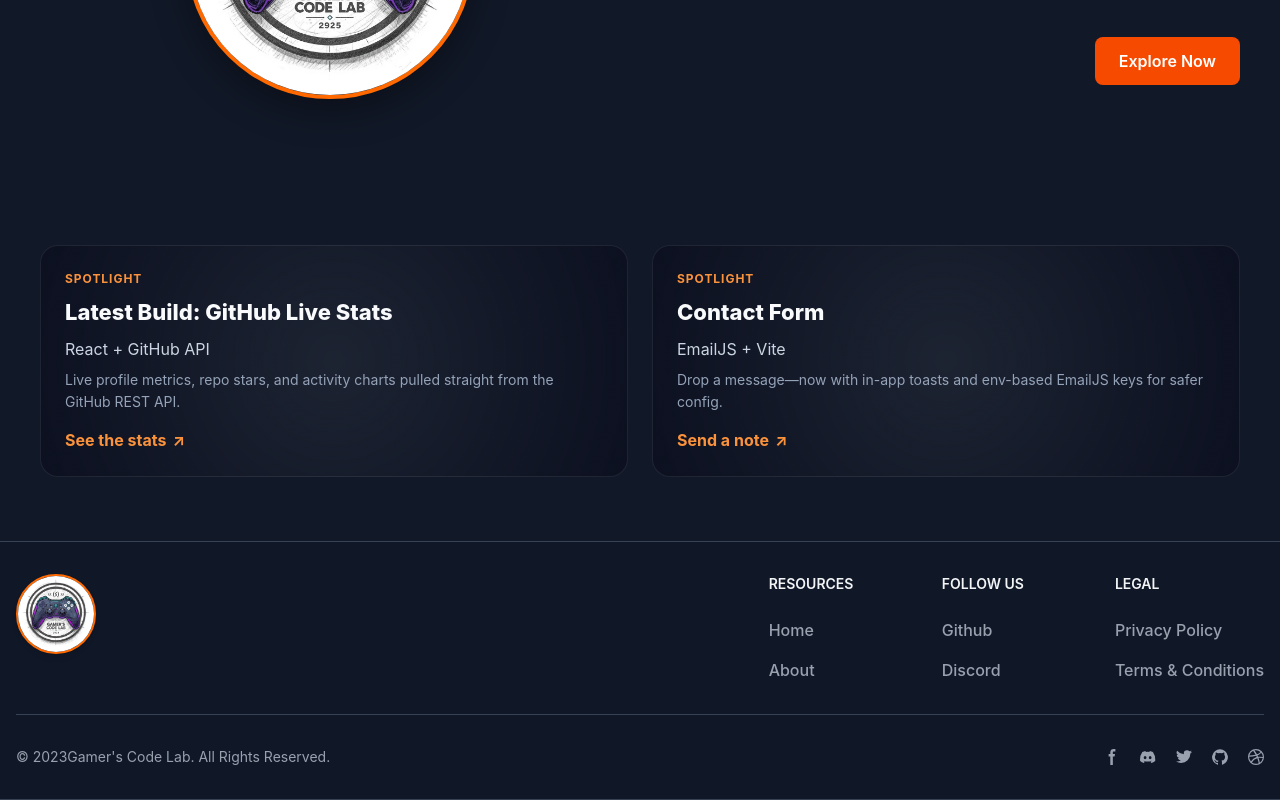
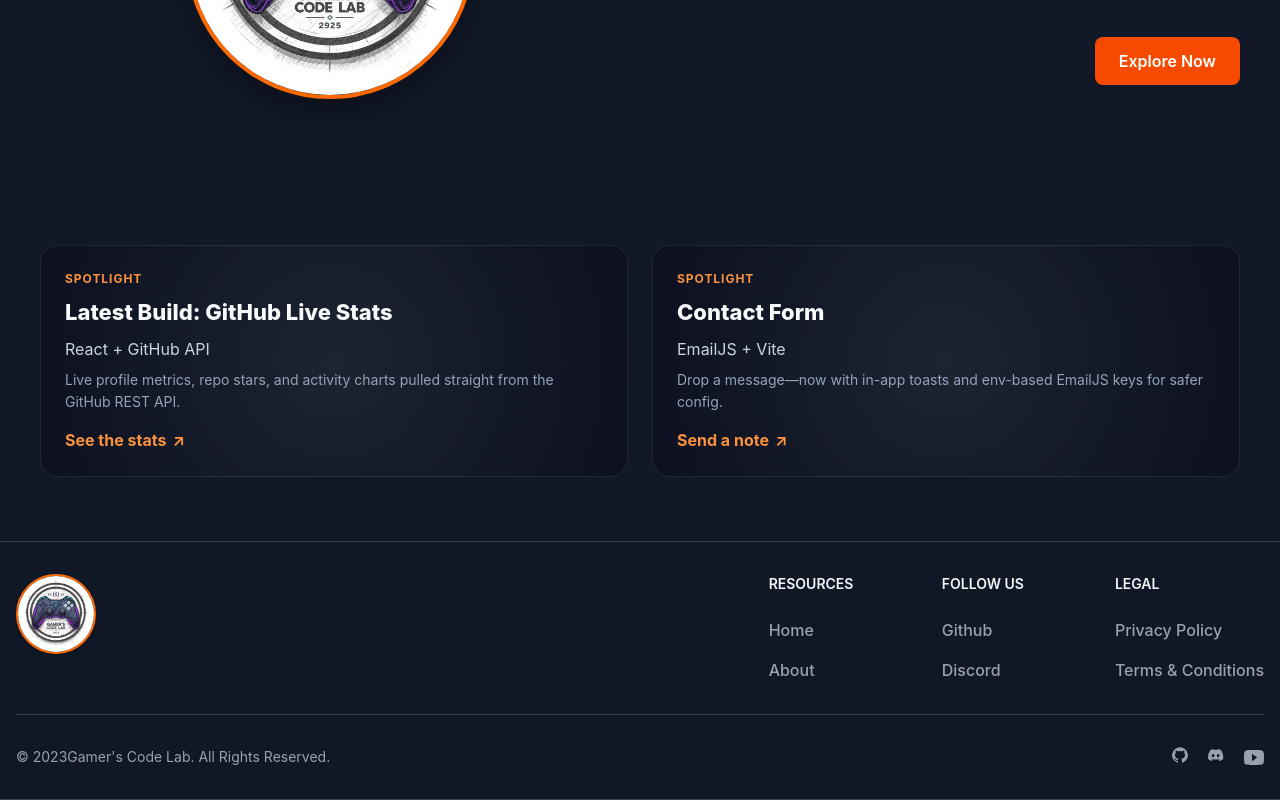
Before and after one commit to Debanjan110d/channel-s_website, a React (Vite) app: page / in a window 1280 px wide. Shown: the part 435-1235 px from the top of the page. Built offline with nearby package versions, Linux system fonts and the light colour scheme.

Commit message:
feat: update index.html title and enhance Footer component with social links

```diff
--- a/index.html
+++ b/index.html
@@ -5,7 +5,7 @@
   <meta charset="UTF-8" />
   <link rel="icon" type="image/jpeg" href="/ethe-logo.jpg" />
   <meta name="viewport" content="width=device-width, initial-scale=1.0" />
-  <title>yt_web</title>
+  <title>Gamer's Code Lab</title>
 </head>
 
 <body>
--- a/src/components/Footer/Footer.jsx
+++ b/src/components/Footer/Footer.jsx
@@ -81,23 +81,33 @@ export default function Footer() {
                         . All Rights Reserved.
                     </span>
                     <div className="flex mt-4 space-x-5 sm:justify-center sm:mt-0">
-                        <Link to="#" className="text-gray-400 hover:text-gray-100">
+                        <a
+                            href="https://github.com/debanjan110d"
+                            className="text-gray-400 hover:text-gray-100"
+                            target="_blank"
+                            rel="noreferrer"
+                        >
                             <svg
                                 className="w-4 h-4"
                                 aria-hidden="true"
                                 xmlns="http://www.w3.org/2000/svg"
                                 fill="currentColor"
-                                viewBox="0 0 8 19"
+                                viewBox="0 0 20 20"
                             >
                                 <path
-                                    fill-rule="evenodd"
-                                    d="M6.135 3H8V0H6.135a4.147 4.147 0 0 0-4.142 4.142V6H0v3h2v9.938h3V9h2.021l.592-3H5V3.591A.6.6 0 0 1 5.592 3h.543Z"
-                                    clip-rule="evenodd"
+                                    fillRule="evenodd"
+                                    d="M10 .333A9.911 9.911 0 0 0 6.866 19.65c.5.092.678-.215.678-.477 0-.237-.01-1.017-.014-1.845-2.757.6-3.338-1.169-3.338-1.169a2.627 2.627 0 0 0-1.1-1.451c-.9-.615.07-.6.07-.6a2.084 2.084 0 0 1 1.518 1.021 2.11 2.11 0 0 0 2.884.823c.044-.503.268-.973.63-1.325-2.2-.25-4.516-1.1-4.516-4.9A3.832 3.832 0 0 1 4.7 7.068a3.56 3.56 0 0 1 .095-2.623s.832-.266 2.726 1.016a9.409 9.409 0 0 1 4.962 0c1.89-1.282 2.717-1.016 2.717-1.016.366.83.402 1.768.1 2.623a3.827 3.827 0 0 1 1.02 2.659c0 3.807-2.319 4.644-4.525 4.889a2.366 2.366 0 0 1 .673 1.834c0 1.326-.012 2.394-.012 2.72 0 .263.18.572.681.475A9.911 9.911 0 0 0 10 .333Z"
+                                    clipRule="evenodd"
                                 />
                             </svg>
-                            <span className="sr-only">Facebook page</span>
-                        </Link>
-                        <Link to="#" className="text-gray-400 hover:text-gray-100">
+                            <span className="sr-only">GitHub</span>
+                        </a>
+                        <a
+                            href="https://discord.com/invite/AaTaHPt8Se"
+                            className="text-gray-400 hover:text-gray-100"
+                            target="_blank"
+                            rel="noreferrer"
+                        >
                             <svg
                                 className="w-4 h-4"
                                 aria-hidden="true"
@@ -107,56 +117,25 @@ export default function Footer() {
                             >
                                 <path d="M16.942 1.556a16.3 16.3 0 0 0-4.126-1.3 12.04 12.04 0 0 0-.529 1.1 15.175 15.175 0 0 0-4.573 0 11.585 11.585 0 0 0-.535-1.1 16.274 16.274 0 0 0-4.129 1.3A17.392 17.392 0 0 0 .182 13.218a15.785 15.785 0 0 0 4.963 2.521c.41-.564.773-1.16 1.084-1.785a10.63 10.63 0 0 1-1.706-.83c.143-.106.283-.217.418-.33a11.664 11.664 0 0 0 10.118 0c.137.113.277.224.418.33-.544.328-1.116.606-1.71.832a12.52 12.52 0 0 0 1.084 1.785 16.46 16.46 0 0 0 5.064-2.595 17.286 17.286 0 0 0-2.973-11.59ZM6.678 10.813a1.941 1.941 0 0 1-1.8-2.045 1.93 1.93 0 0 1 1.8-2.047 1.919 1.919 0 0 1 1.8 2.047 1.93 1.93 0 0 1-1.8 2.045Zm6.644 0a1.94 1.94 0 0 1-1.8-2.045 1.93 1.93 0 0 1 1.8-2.047 1.918 1.918 0 0 1 1.8 2.047 1.93 1.93 0 0 1-1.8 2.045Z" />
                             </svg>
-                            <span className="sr-only">Discord community</span>
-                        </Link>
-                        <Link to="#" className="text-gray-400 hover:text-gray-100">
+                            <span className="sr-only">Discord</span>
+                        </a>
+                        <a
+                            href="https://www.youtube.com/@GamersCodeLab"
+                            className="text-gray-400 hover:text-gray-100"
+                            target="_blank"
+                            rel="noreferrer"
+                        >
                             <svg
-                                className="w-4 h-4"
+                                className="w-5 h-5"
                                 aria-hidden="true"
                                 xmlns="http://www.w3.org/2000/svg"
                                 fill="currentColor"
-                                viewBox="0 0 20 17"
+                                viewBox="0 0 20 16"
                             >
-                                <path
-                                    fill-rule="evenodd"
-                                    d="M20 1.892a8.178 8.178 0 0 1-2.355.635 4.074 4.074 0 0 0 1.8-2.235 8.344 8.344 0 0 1-2.605.98A4.13 4.13 0 0 0 13.85 0a4.068 4.068 0 0 0-4.1 4.038 4 4 0 0 0 .105.919A11.705 11.705 0 0 1 1.4.734a4.006 4.006 0 0 0 1.268 5.392 4.165 4.165 0 0 1-1.859-.5v.05A4.057 4.057 0 0 0 4.1 9.635a4.19 4.19 0 0 1-1.856.07 4.108 4.108 0 0 0 3.831 2.807A8.36 8.36 0 0 1 0 14.184 11.732 11.732 0 0 0 6.291 16 11.502 11.502 0 0 0 17.964 4.5c0-.177 0-.35-.012-.523A8.143 8.143 0 0 0 20 1.892Z"
-                                    clip-rule="evenodd"
-                                />
+                                <path d="M19.615 3.184a2.486 2.486 0 0 0-1.75-1.757C16.33 1 10 1 10 1s-6.33 0-7.865.427a2.486 2.486 0 0 0-1.75 1.757A25.022 25.022 0 0 0 0 8.5a25.022 25.022 0 0 0 .385 5.316 2.486 2.486 0 0 0 1.75 1.757C3.67 16 10 16 10 16s6.33 0 7.865-.427a2.486 2.486 0 0 0 1.75-1.757A25.022 25.022 0 0 0 20 8.5a25.022 25.022 0 0 0-.385-5.316ZM8 12.202V4.798L13.2 8.5Z" />
                             </svg>
-                            <span className="sr-only">Twitter page</span>
-                        </Link>
-                        <Link to="#" className="text-gray-400 hover:text-gray-100">
-                            <svg
-                                className="w-4 h-4"
-                                aria-hidden="true"
-                                xmlns="http://www.w3.org/2000/svg"
-                                fill="currentColor"
-                                viewBox="0 0 20 20"
-                            >
-                                <path
-                                    fill-rule="evenodd"
-                                    d="M10 .333A9.911 9.911 0 0 0 6.866 19.65c.5.092.678-.215.678-.477 0-.237-.01-1.017-.014-1.845-2.757.6-3.338-1.169-3.338-1.169a2.627 2.627 0 0 0-1.1-1.451c-.9-.615.07-.6.07-.6a2.084 2.084 0 0 1 1.518 1.021 2.11 2.11 0 0 0 2.884.823c.044-.503.268-.973.63-1.325-2.2-.25-4.516-1.1-4.516-4.9A3.832 3.832 0 0 1 4.7 7.068a3.56 3.56 0 0 1 .095-2.623s.832-.266 2.726 1.016a9.409 9.409 0 0 1 4.962 0c1.89-1.282 2.717-1.016 2.717-1.016.366.83.402 1.768.1 2.623a3.827 3.827 0 0 1 1.02 2.659c0 3.807-2.319 4.644-4.525 4.889a2.366 2.366 0 0 1 .673 1.834c0 1.326-.012 2.394-.012 2.72 0 .263.18.572.681.475A9.911 9.911 0 0 0 10 .333Z"
-                                    clip-rule="evenodd"
-                                />
-                            </svg>
-                            <span className="sr-only">GitHub account</span>
-                        </Link>
-                        <Link to="#" className="text-gray-400 hover:text-gray-100">
-                            <svg
-                                className="w-4 h-4"
-                                aria-hidden="true"
-                                xmlns="http://www.w3.org/2000/svg"
-                                fill="currentColor"
-                                viewBox="0 0 20 20"
-                            >
-                                <path
-                                    fill-rule="evenodd"
-                                    d="M10 0a10 10 0 1 0 10 10A10.009 10.009 0 0 0 10 0Zm6.613 4.614a8.523 8.523 0 0 1 1.93 5.32 20.094 20.094 0 0 0-5.949-.274c-.059-.149-.122-.292-.184-.441a23.879 23.879 0 0 0-.566-1.239 11.41 11.41 0 0 0 4.769-3.366ZM8 1.707a8.821 8.821 0 0 1 2-.238 8.5 8.5 0 0 1 5.664 2.152 9.608 9.608 0 0 1-4.476 3.087A45.758 45.758 0 0 0 8 1.707ZM1.642 8.262a8.57 8.57 0 0 1 4.73-5.981A53.998 53.998 0 0 1 9.54 7.222a32.078 32.078 0 0 1-7.9 1.04h.002Zm2.01 7.46a8.51 8.51 0 0 1-2.2-5.707v-.262a31.64 31.64 0 0 0 8.777-1.219c.243.477.477.964.692 1.449-.114.032-.227.067-.336.1a13.569 13.569 0 0 0-6.942 5.636l.009.003ZM10 18.556a8.508 8.508 0 0 1-5.243-1.8 11.717 11.717 0 0 1 6.7-5.332.509.509 0 0 1 .055-.02 35.65 35.65 0 0 1 1.819 6.476 8.476 8.476 0 0 1-3.331.676Zm4.772-1.462A37.232 37.232 0 0 0 13.113 11a12.513 12.513 0 0 1 5.321.364 8.56 8.56 0 0 1-3.66 5.73h-.002Z"
-                                    clip-rule="evenodd"
-                                />
-                            </svg>
-                            <span className="sr-only">Dribbble account</span>
-                        </Link>
+                            <span className="sr-only">YouTube</span>
+                        </a>
                     </div>
                 </div>
             </div>
```
